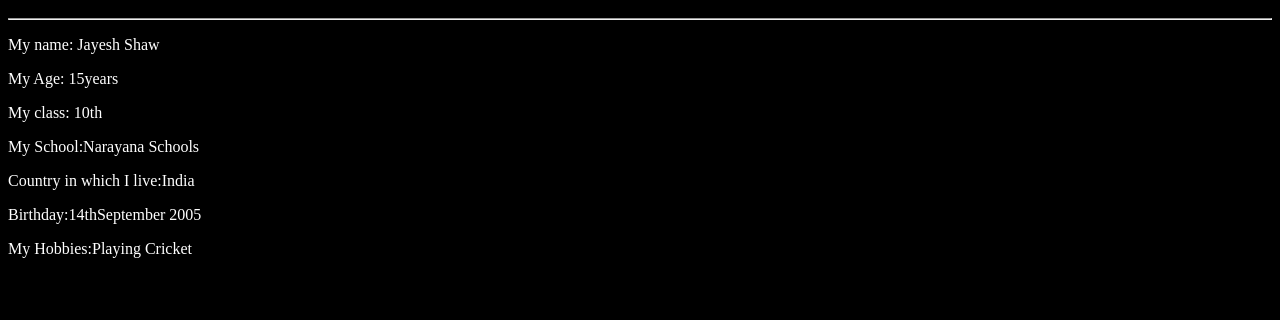
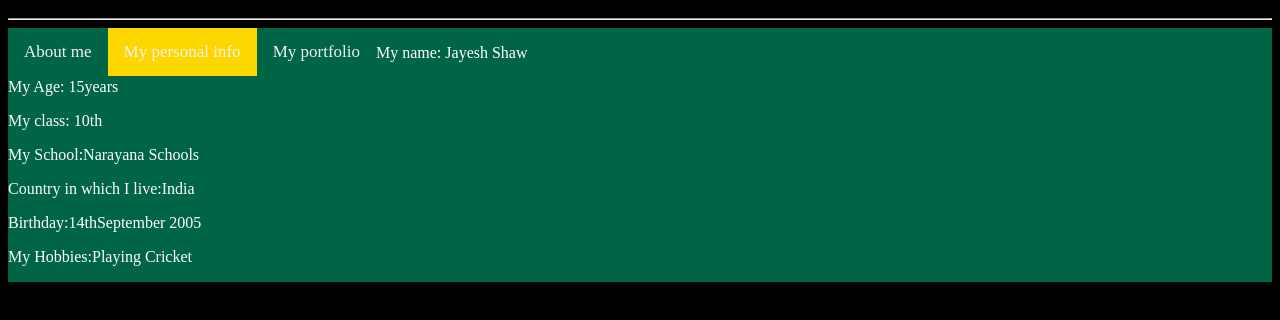
Before and after one commit to soulmortal28/MyPI, a plain HTML site: page index.html in a window 1280 px wide. Shown: the part 48-368 px from the top of the page. Drawn offline with Linux system fonts and the light colour scheme.

Commit message:
Update index.html

```diff
--- a/index.html
+++ b/index.html
@@ -9,10 +9,41 @@
     p{
         color:white;
     }
+      .topnav {
+  overflow: hidden;
+  background-color:rgb(0,100,70);
+}
+
+.topnav a {
+  float: left;
+  color: #f2f2f2;
+  text-align: center;
+  padding: 14px 16px;
+  text-decoration: none;
+  font-size: 17px;
+}
+
+.topnav a:hover {
+  background-color: #000;
+
+}
+
+.topnav a.active {
+  background-color:gold;
+
+}
+
+}
+    button{
+      color:aqua;
+    }
     </style>
     <title>My Personal Info</title>
     <h1>My Personal Info</h1><hr>
-
+<div class="topnav">
+  <a href="https://soulmortal28.github.io/Web/">About me</a>
+  <a class = "active" href="https://soulmortal28.github.io/MyPI/">My personal info</a>
+  <a href="https://soulmortal28.github.io/Portfolio/">My portfolio</a>
 <p>My name: Jayesh Shaw</p>
 <p>My Age: 15years</p>
 <p>My class: 10th</p>
```
